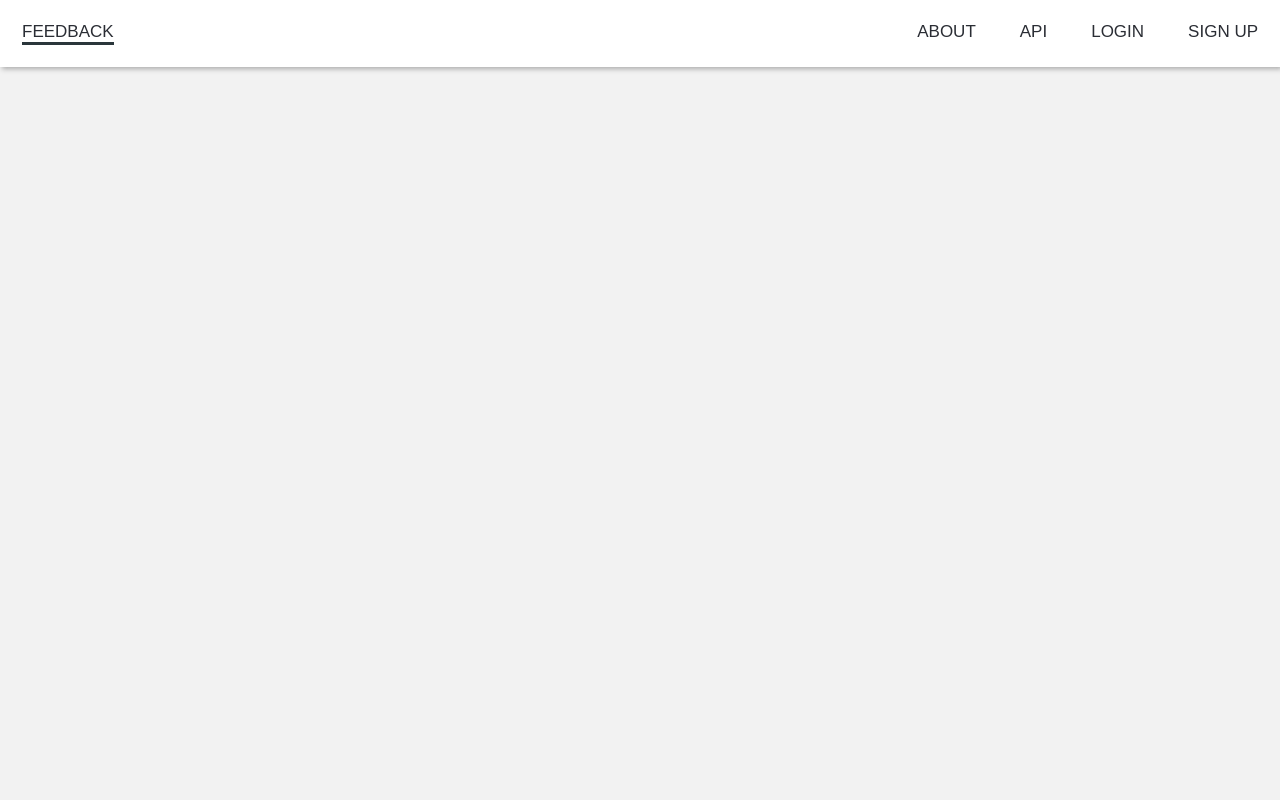
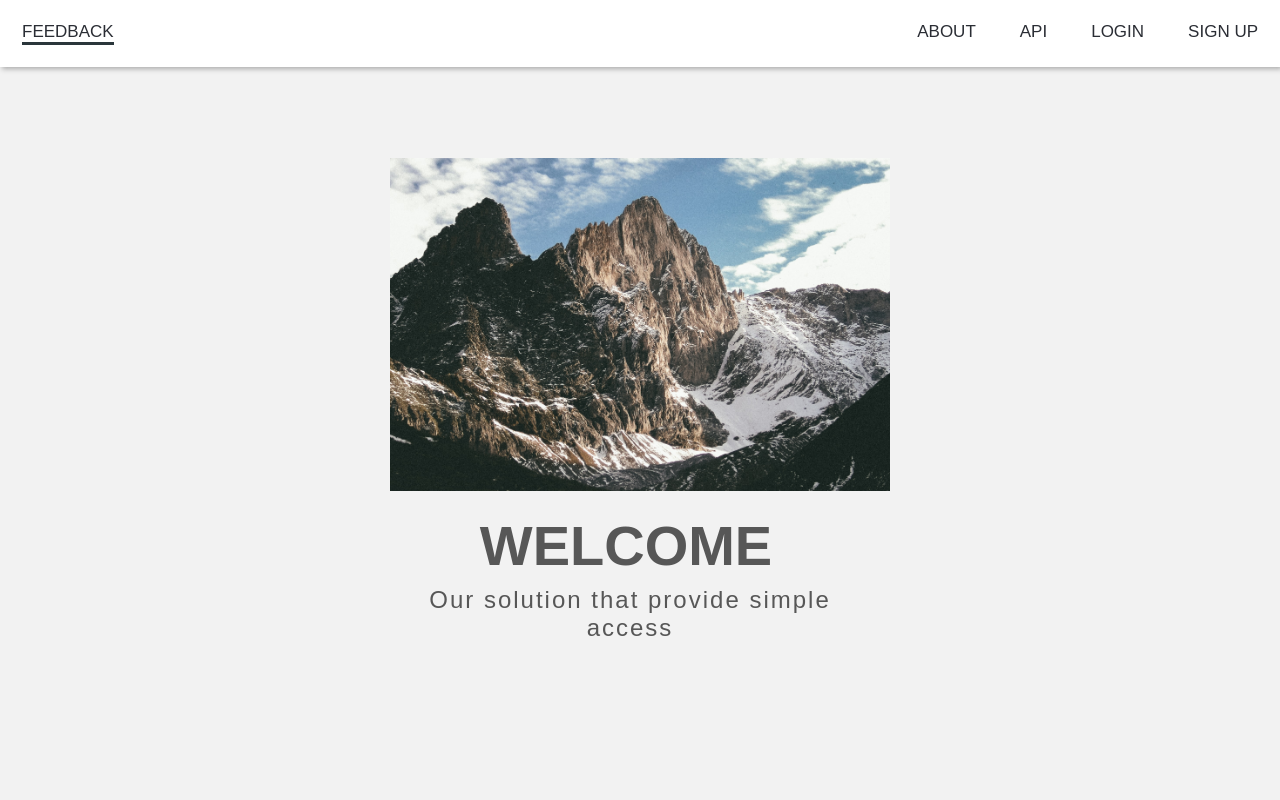
Before and after one commit to jgil325/FeedbackForm, a Flask app: page / in a window 1280 px wide. Run offline with Flask 2, Linux system fonts and the light colour scheme; some libraries are stand-ins or nearby versions; some web fonts are replaced.

Commit message:
Welcomepage (#6)
* updated welcome page

* fixed black line behind img

* add subtitles

```diff
--- a/main.py
+++ b/main.py
@@ -7,8 +7,8 @@ app.config['SECRET_KEY'] = '2d6ca153ea201fe4daf5a90f380026b5'
 
 # Homepage
 @app.route("/")
-def home():
-    return render_template("home.html", subtitle='Home Page')
+def layout():
+    return render_template("home.html")
 
 
 # Main Function
--- /dev/null
+++ b/static/css/home.css
@@ -0,0 +1,53 @@
+/**Home**/
+#home-section {
+	height: 100vh;
+	display: flex;
+	align-items: center;
+	justify-content: center;
+	flex-wrap: wrap;
+	align-content: center;
+}
+
+
+#landing-container {
+	padding-right: 4%;
+}
+
+#landing-text {
+	max-width:90%;
+	text-align: center;
+}
+
+.title {
+	position: relative;
+	left: 20px;
+	max-width: 100%;
+	font-size: 350%;
+	margin-top: 5%;
+	margin-bottom: 2%;
+
+}
+
+.subtitle {
+	letter-spacing: 2px;
+	max-width: 100%;
+	font-size: 150%;
+    vertical-align:middle;
+    text-align:center
+}
+
+#profile-icon {
+	width: 500px;
+}
+
+
+img.center {
+    color: white;
+    display:block;
+    margin:auto;
+}
+
+
+.page-content {
+	width:100%;
+}
--- a/templates/home.html
+++ b/templates/home.html
@@ -1 +1,25 @@
 {% extends "layout.html" %}
+
+{% block content %}
+    <link rel="stylesheet" href="static/css/home.css" />
+
+
+    <div class="page-content">
+            <!--Home Page-->
+			<section id="home-section">
+				<div class="container row">
+					<div class="container row" id="landing-container">
+                        <img class="center" src="static/images/pic3.jpg" id="profile-icon">
+						<div class="container column" id="landing-text">
+							<h1 class="title">WELCOME</h1>
+						</div>
+                        <div class="subtitle">
+                            Our solution that provide simple access
+                        </div>
+					</div>
+				</div>
+			</section>
+
+    </div>
+
+{% endblock %}
--- a/templates/layout.html
+++ b/templates/layout.html
@@ -14,20 +14,6 @@
 
     <title>Feedback</title>
 
-    <!-- Global site tag (gtag.js) - Google Analytics -->
-    <script
-      async
-      src="https://www.googletagmanager.com/gtag/js?id=UA-153644395-1"
-    ></script>
-    <script>
-      window.dataLayer = window.dataLayer || [];
-      function gtag() {
-        dataLayer.push(arguments);
-      }
-      gtag("js", new Date());
-
-      gtag("config", "UA-153644395-1");
-    </script>
     <script src="https://code.jquery.com/jquery-2.1.4.js"></script>
     <div id="google_translate_element"></div>
     <script type="text/javascript">
@@ -68,11 +54,13 @@
   <body>
     <!--Navigation Bar-->
     <div id="nav">
-      <a href="#home-section" class="nav-item right">FEEDBACK</a>
+      <a href="/" class="nav-item right">FEEDBACK</a>
       <a href="#signup-section" class="nav-item left">SIGN UP</a>
       <a href="#login-section" class="nav-item left">LOGIN</a>
       <a href="#api-section" class="nav-item left">API</a>
       <a href="#about-section" class="nav-item left">ABOUT</a>
     </div>
+    {% block content %}{% endblock %}
+
   </body>
 </html>
```
Also changed, not shown: static/images/pic1.jpg (added), static/images/pic3.jpg (added), static/images/pic4.jpg (added), 1 other file.
